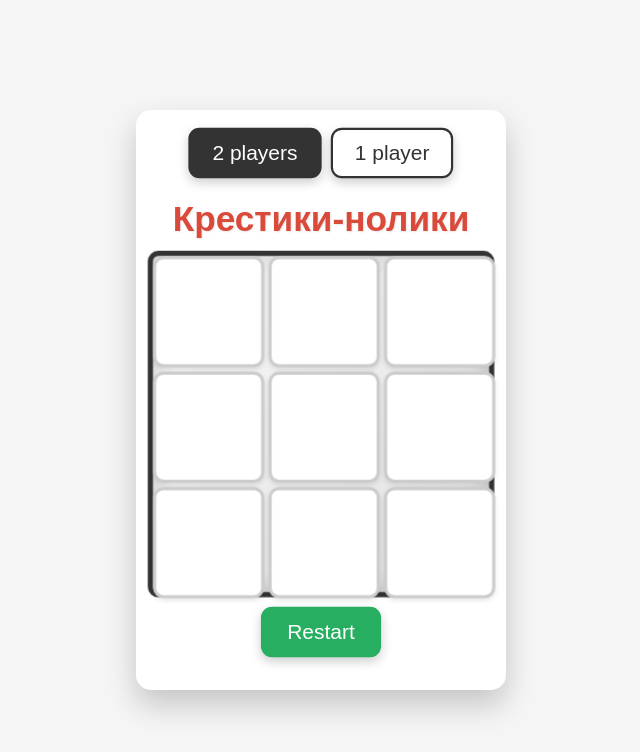
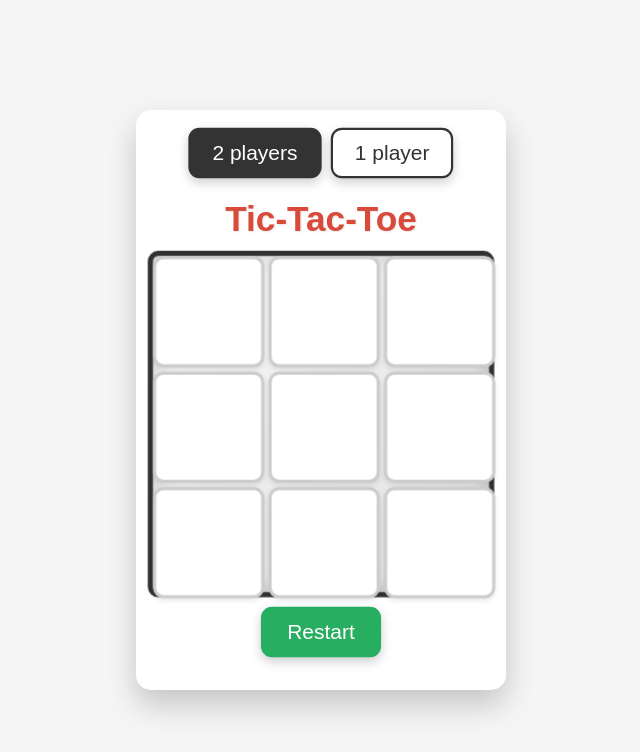
Before and after one commit to diiorbek/tic-tac-toe, a plain HTML site: page index.html in a window 1280 px wide. Shown: the whole page, without its empty margins (319-959 px from the left). Drawn offline with Linux system fonts and the light colour scheme.

Commit message:
Update index.html

```diff
--- a/index.html
+++ b/index.html
@@ -12,7 +12,7 @@
             <button id="twoPlayers" class="mode-button active">2 players</button>
             <button id="withBot" class="mode-button">1 player</button>
         </div>
-        <h1>Крестики-нолики</h1>
+        <h1>Tic-Tac-Toe</h1>
         <div class="board" id="board">
             <!-- Ячейки доски будут добавлены здесь динамически -->
         </div>
```
